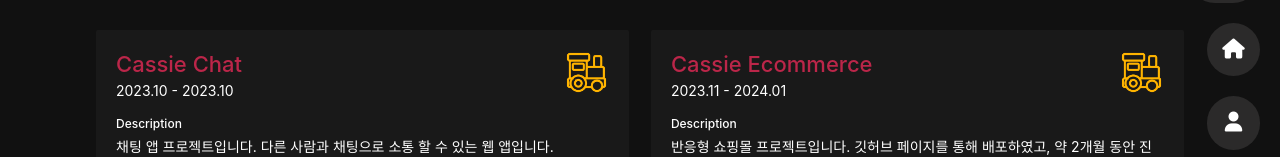
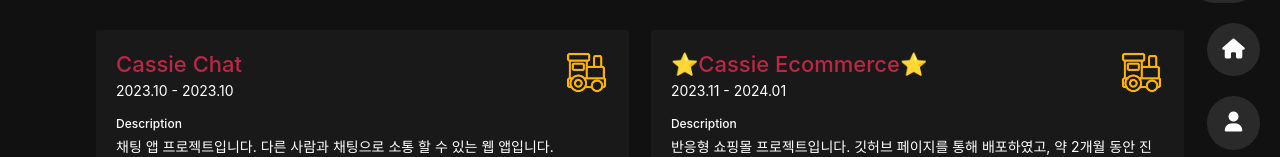
Before and after one commit to MangwonCassie/portfolio_test, a React (Create React App) app: page /projects in a window 1280 px wide. Shown: the part 240-397 px from the top of the page. Built offline with nearby package versions, Linux system fonts and the light colour scheme.

Commit message:
chore: 중요 프로젝트 별표 표시

```diff
--- a/src/assets/data/portfoilodata.js
+++ b/src/assets/data/portfoilodata.js
@@ -26,7 +26,7 @@ const portfolioData = {
 			],
 		},
 		{
-			name: "Cassie Ecommerce",
+			name: "⭐Cassie Ecommerce⭐",
 			period: "2023.11 - 2024.01",
 			project: "Toy",
 			logo: "",
```
Also changed, not shown: 1 other file (tests, documents, lock files or other folders).
